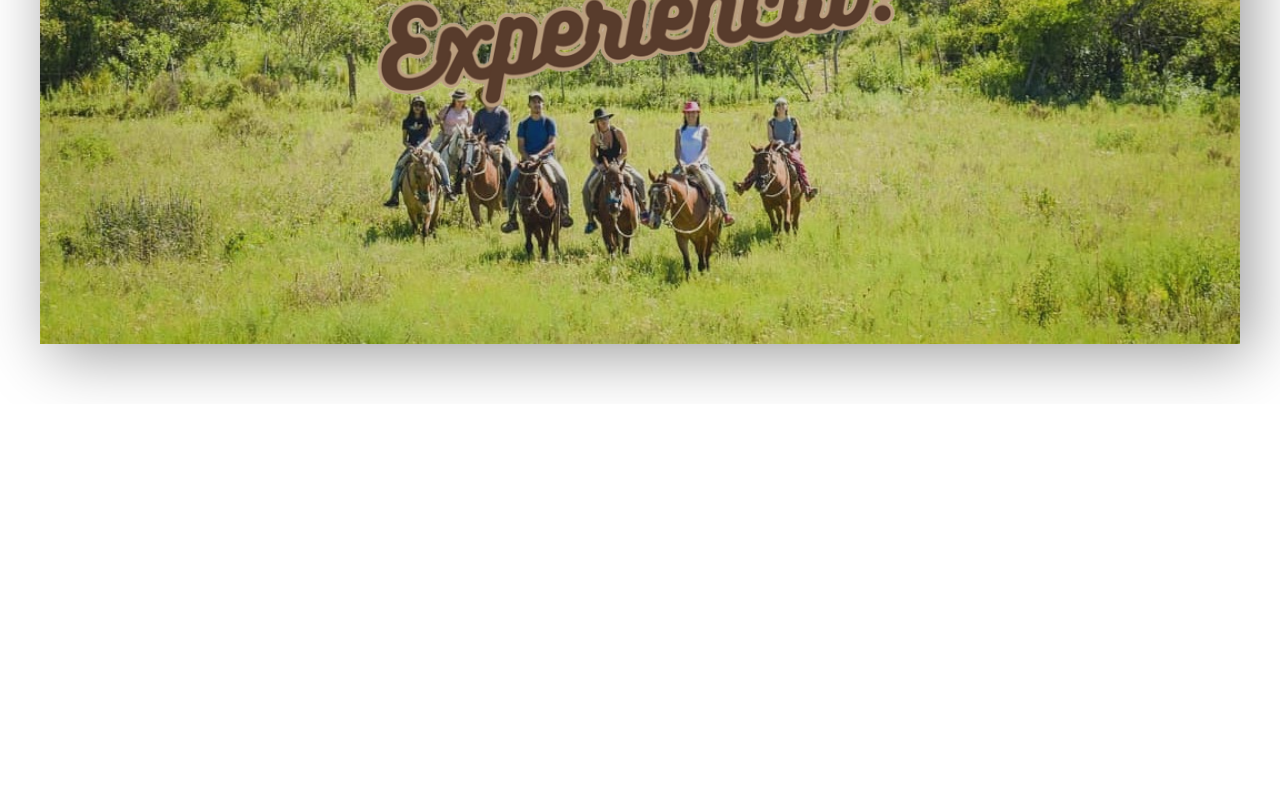
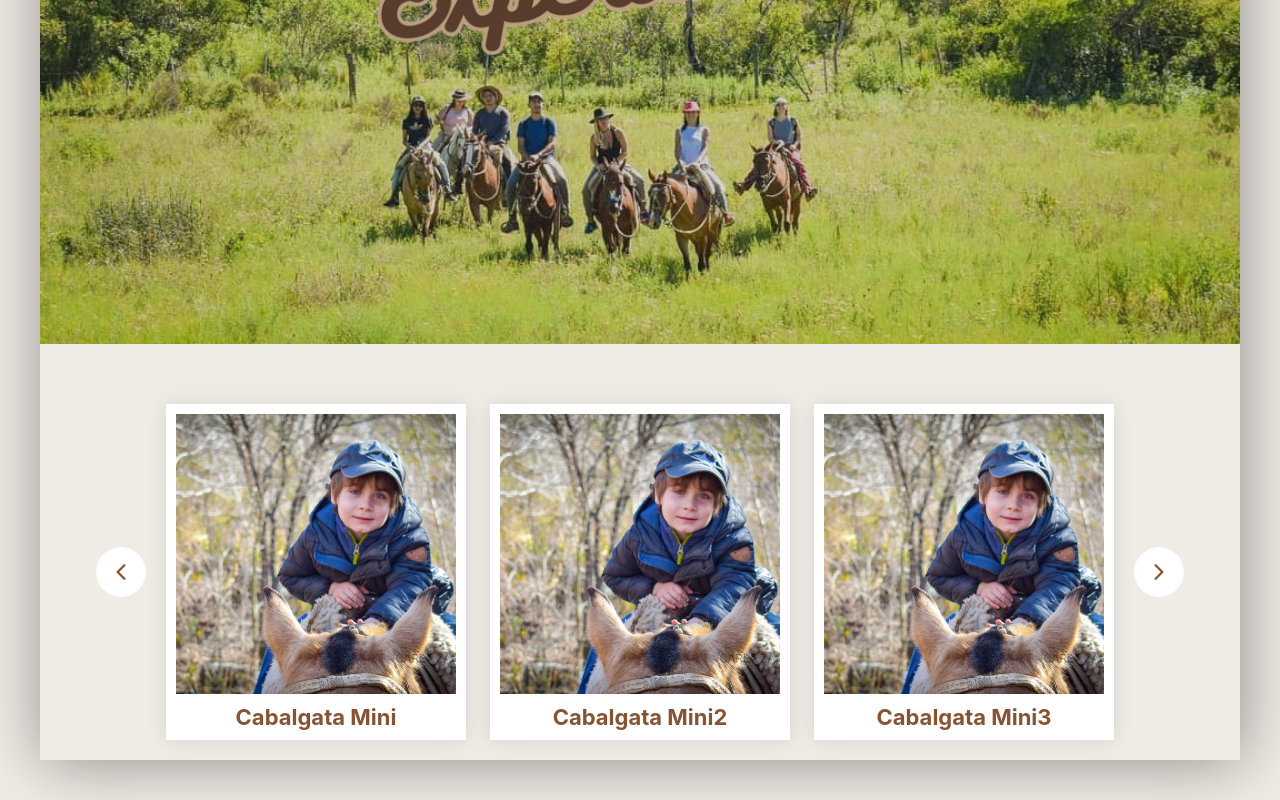
Before and after one commit to androettojuan/web-cabalgatas2, a React (Create React App) app: page / in a window 1280 px wide. Shown: the part 396-1196 px from the top of the page. Before the commit the page ends 800 px from the top, so only its background shows below. Built offline with nearby package versions, Linux system fonts and the light colour scheme.

Commit message:
sidebar and section2, carousel

```diff
--- a/src/App.js
+++ b/src/App.js
@@ -1,9 +1,11 @@
 import HomePage from "./pages/HomePage";
+import Section2 from "./pages/Section2";
 
 function App() {
   return (
     <div>
       <HomePage />
+      <Section2 />
     </div>
   );
 }
--- /dev/null
+++ b/src/components/Carousel/Carousel.jsx
@@ -0,0 +1,72 @@
+import React from "react";
+import {
+  StyledButtonBackAndNext,
+  StyledButtonBackIcon,
+  StyledButtonNextIcon,
+  StyledCarouselContainer,
+  StyledPhoto,
+  StyledPhotoContainer,
+  StyledPhotoDescription,
+  StyledPhotosContainer,
+} from "./Carousel.styles";
+
+const photos = [
+  { id: 1, src: "img/foto1.jpg", description: "Cabalgata Mini" },
+  { id: 2, src: "img/foto1.jpg", description: "Cabalgata Mini2" },
+  { id: 3, src: "img/foto1.jpg", description: "Cabalgata Mini3" },
+  { id: 4, src: "img/foto1.jpg", description: "Cabalgata Mini4" },
+  { id: 5, src: "img/foto1.jpg", description: "Cabalgata Mini5" },
+  { id: 6, src: "img/foto1.jpg", description: "Cabalgata Mini6" },
+  { id: 7, src: "img/foto1.jpg", description: "Cabalgata Mini7" },
+  { id: 8, src: "img/foto1.jpg", description: "Cabalgata Mini8" },
+];
+
+const Carousel = () => {
+  const [currentPhotos, setCurrentPhotos] = React.useState(0);
+
+  return (
+    <StyledCarouselContainer>
+      <StyledButtonBackAndNext>
+        <StyledButtonBackIcon
+          onClick={() => {
+            if (currentPhotos > 0) {
+              setCurrentPhotos(currentPhotos - 1);
+              if (currentPhotos === 0) {
+                setCurrentPhotos(photos.length - 3);
+              }
+            }
+          }}
+        />
+      </StyledButtonBackAndNext>
+      <StyledPhotosContainer>
+        {photos.map((photo, index) => {
+          if (index >= currentPhotos && index < currentPhotos + 3) {
+            return (
+              <StyledPhotoContainer key={photo.id}>
+                <StyledPhoto src={photo.src} alt={photo.description} />
+                <StyledPhotoDescription>
+                  {photo.description}
+                </StyledPhotoDescription>
+              </StyledPhotoContainer>
+            );
+          }
+          return null;
+        })}
+      </StyledPhotosContainer>
+      <StyledButtonBackAndNext>
+        <StyledButtonNextIcon
+          onClick={() => {
+            if (currentPhotos < photos.length - 1) {
+              setCurrentPhotos(currentPhotos + 1);
+              if (currentPhotos === photos.length - 3) {
+                setCurrentPhotos(0);
+              }
+            }
+          }}
+        />
+      </StyledButtonBackAndNext>
+    </StyledCarouselContainer>
+  );
+};
+
+export default Carousel;
--- /dev/null
+++ b/src/components/Carousel/Carousel.styles.js
@@ -0,0 +1,65 @@
+import { styled } from "../../theme/styled";
+import { IoIosArrowBack, IoIosArrowForward } from "react-icons/io";
+
+export const StyledCarouselContainer = styled("div", {
+  display: "flex",
+  flexDirection: "row",
+  justifyContent: "center",
+  alignItems: "center",
+  margin: "40px 0px",
+});
+
+export const StyledButtonBackAndNext = styled("div", {
+  borderRadius: "50%",
+  backgroundColor: "#fff",
+  width: "50px",
+  height: "50px",
+  display: "flex",
+  justifyContent: "center",
+  alignItems: "center",
+  cursor: "pointer",
+  margin: "0px 20px",
+});
+
+export const StyledButtonBackIcon = styled(IoIosArrowBack, {
+  fontSize: "24px",
+  color: "$brown",
+});
+
+export const StyledButtonNextIcon = styled(IoIosArrowForward, {
+  fontSize: "24px",
+  color: "$brown",
+});
+
+export const StyledPhotosContainer = styled("div", {
+  display: "flex",
+  flexDirection: "row",
+  justifyContent: "center",
+  alignItems: "center",
+  gap: "24px",
+  margin: "20px 0",
+  userSelect: "none",
+});
+
+export const StyledPhotoContainer = styled("div", {
+  display: "flex",
+  flexDirection: "column",
+  justifyContent: "center",
+  alignItems: "center",
+  padding: "10px",
+  shadow: 1,
+  backgroundColor: "#fff",
+});
+
+export const StyledPhoto = styled("img", {
+  height: "280px",
+  width: "280px",
+  objectFit: "cover",
+});
+
+export const StyledPhotoDescription = styled("span", {
+  fontSize: "22px",
+  fontWeight: "bold",
+  color: "$brown",
+  marginTop: "10px",
+});
--- a/src/components/HomeLayout/HomeLayout.styles.js
+++ b/src/components/HomeLayout/HomeLayout.styles.js
@@ -38,9 +38,10 @@ export const StyledTitle = styled("div", {
 
 export const StyledMainTitle = styled("div", {
   position: "absolute",
-  top: "50%",
+  top: "42%",
   left: "50%",
   transform: "translate(-50%, -50%)",
   width: "100%",
   maxWidth: "1000px",
+  userSelect: "none",
 });
--- a/src/components/Sidebar/Sidebar.jsx
+++ b/src/components/Sidebar/Sidebar.jsx
@@ -15,6 +15,8 @@ const Sidebar = () => {
         <StyledSidebarMenuButton>Inicio</StyledSidebarMenuButton>
         <StyledSidebarMenuButton>Elegí tu aventura</StyledSidebarMenuButton>
         <StyledSidebarMenuButton>Testimonios</StyledSidebarMenuButton>
+        <StyledSidebarMenuButton>Nuestro equipo</StyledSidebarMenuButton>
+        <StyledSidebarMenuButton>Preguntas frecuentes</StyledSidebarMenuButton>
         <StyledSidebarMenuButton>Contactos</StyledSidebarMenuButton>
       </StyledSidebarMenuContainer>
     </StyledSidebar>
--- a/src/index.css
+++ b/src/index.css
@@ -7,7 +7,8 @@ body {
   -moz-osx-font-smoothing: grayscale;
   max-width: 1200px;
   margin: 0 auto;
-  box-shadow: 10px 10px 60px rgba(0, 0, 0, 0.4);
+  box-shadow: 2px 2px 60px rgba(0, 0, 0, 0.4);
+  background-color: #efebe5;
 }
 
 code {
--- a/src/pages/Section2.jsx
+++ b/src/pages/Section2.jsx
@@ -1,9 +1,10 @@
 import React from "react";
+import Carousel from "../components/Carousel/Carousel";
 
 const Section2 = () => {
   return (
     <div>
-      <h1>Section 2</h1>
+        <Carousel />
     </div>
   );
 };
```
Also changed, not shown: public/img/foto1.jpg (added), src/components/Section2Layout/Section2Layout.js (added), src/components/Section2Layout/Section2Layout.styles.js (added).
